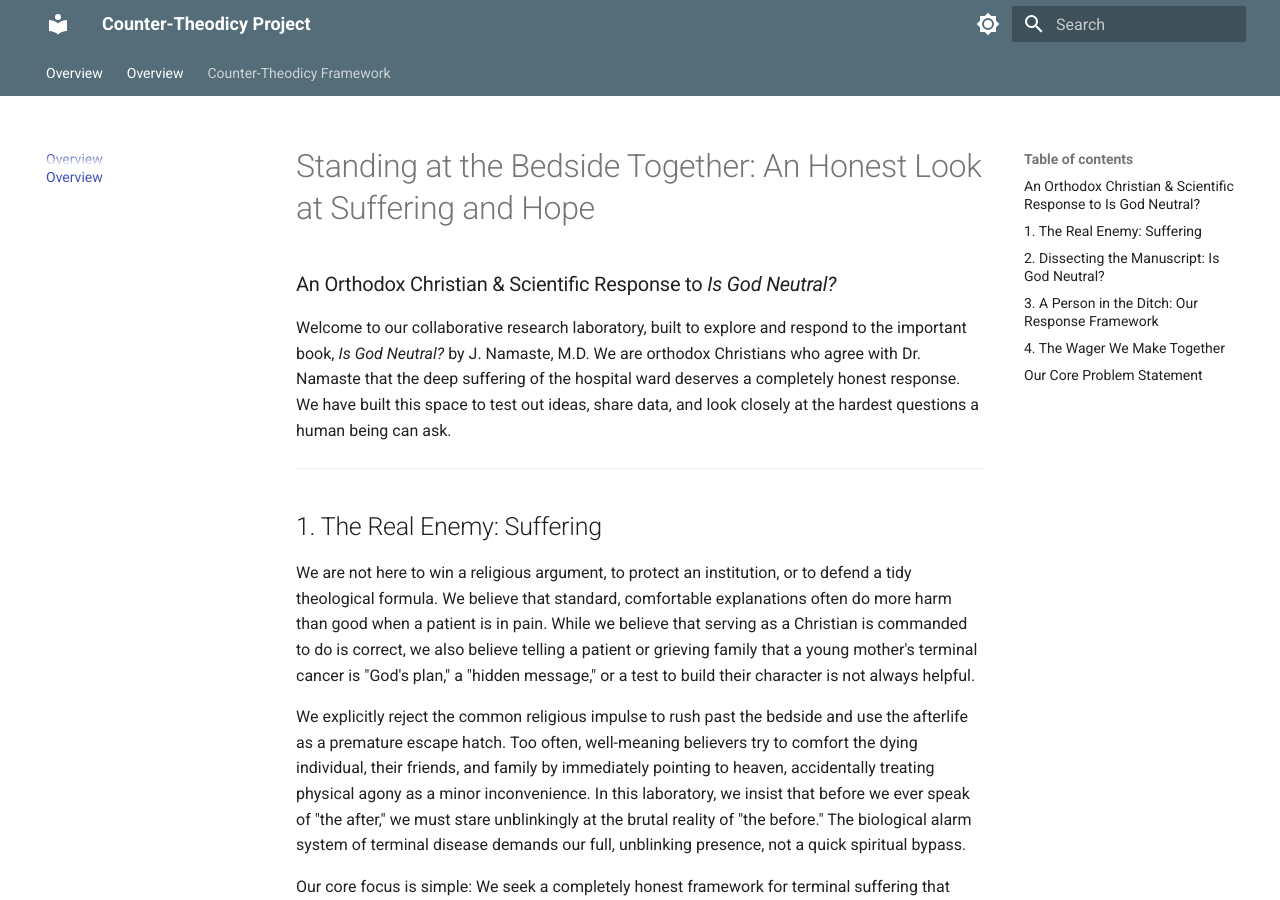
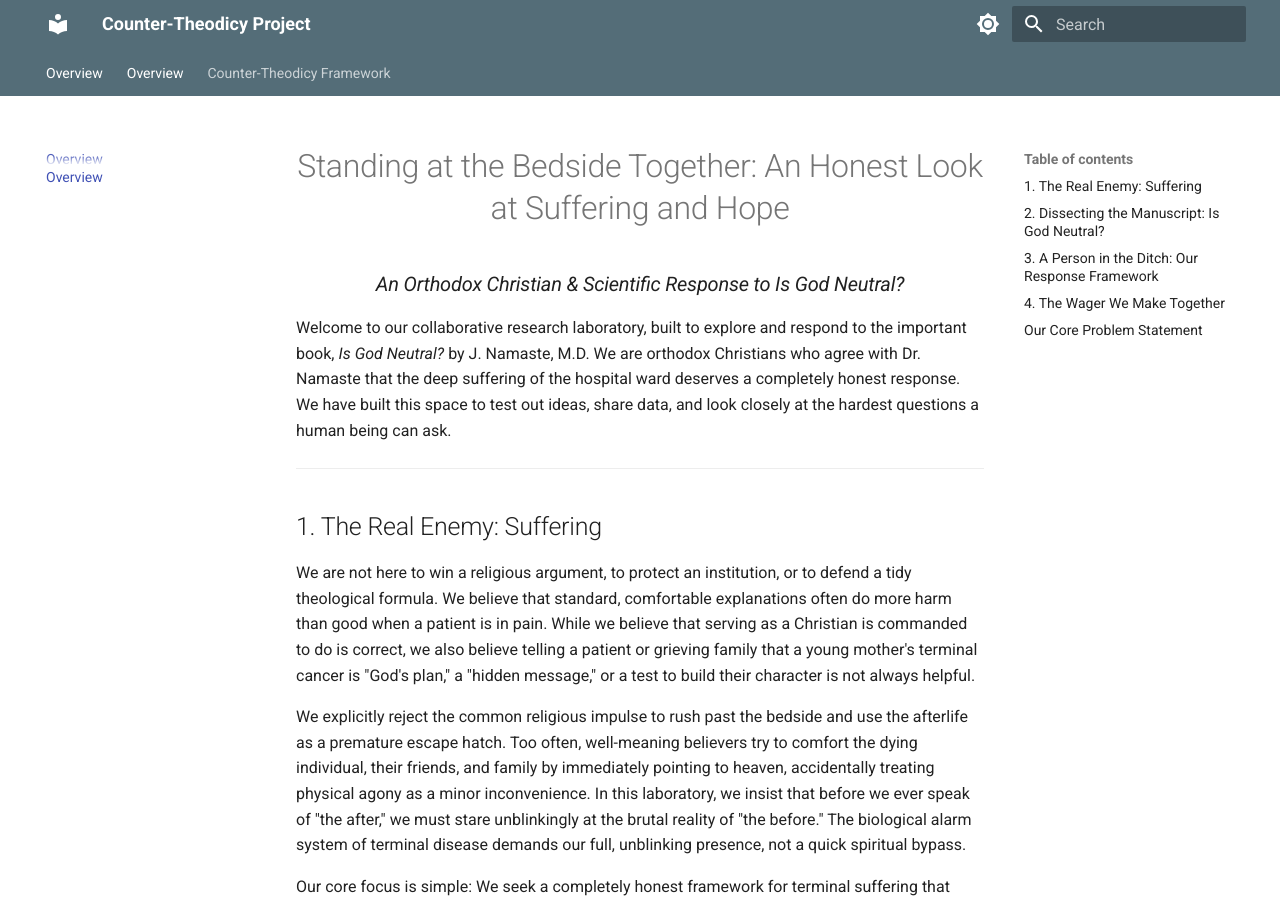
Before and after one commit to acts2020project-beep/counter-theodicy-hub, an MkDocs documentation site: the page built from docs/index.md, in a window 1280 px wide and 900 px high. Built offline with MkDocs 1.6.1 and Material for MkDocs 9.7.7, drawn with Linux system fonts in a browser that asks for light colours.

Commit message:
Update index.md

```diff
--- a/docs/index.md
+++ b/docs/index.md
@@ -1,6 +1,6 @@
-# Standing at the Bedside Together: An Honest Look at Suffering and Hope
+<h1 align="center">Standing at the Bedside Together: An Honest Look at Suffering and Hope</h1>
 
-### An Orthodox Christian & Scientific Response to *Is God Neutral?*
+<h3 align="center"><em>An Orthodox Christian & Scientific Response to Is God Neutral?</em></h3>
 
 Welcome to our collaborative research laboratory, built to explore and respond to the important book, *Is God Neutral?* by J. Namaste, M.D. We are orthodox Christians who agree with Dr. Namaste that the deep suffering of the hospital ward deserves a completely honest response. We have built this space to test out ideas, share data, and look closely at the hardest questions a human being can ask.
 
```
